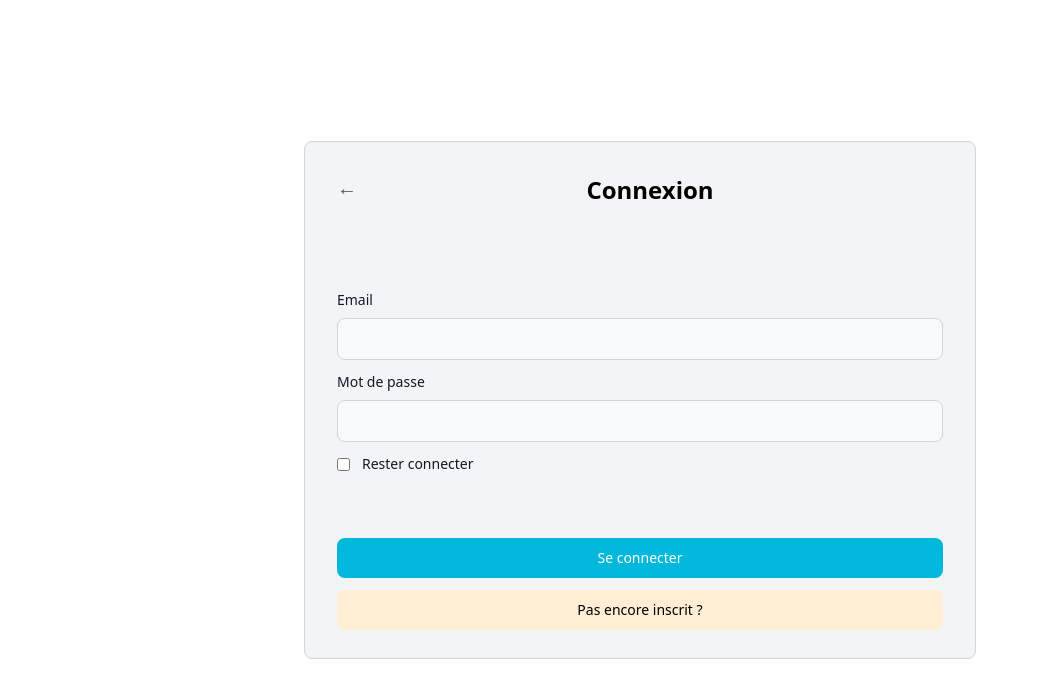
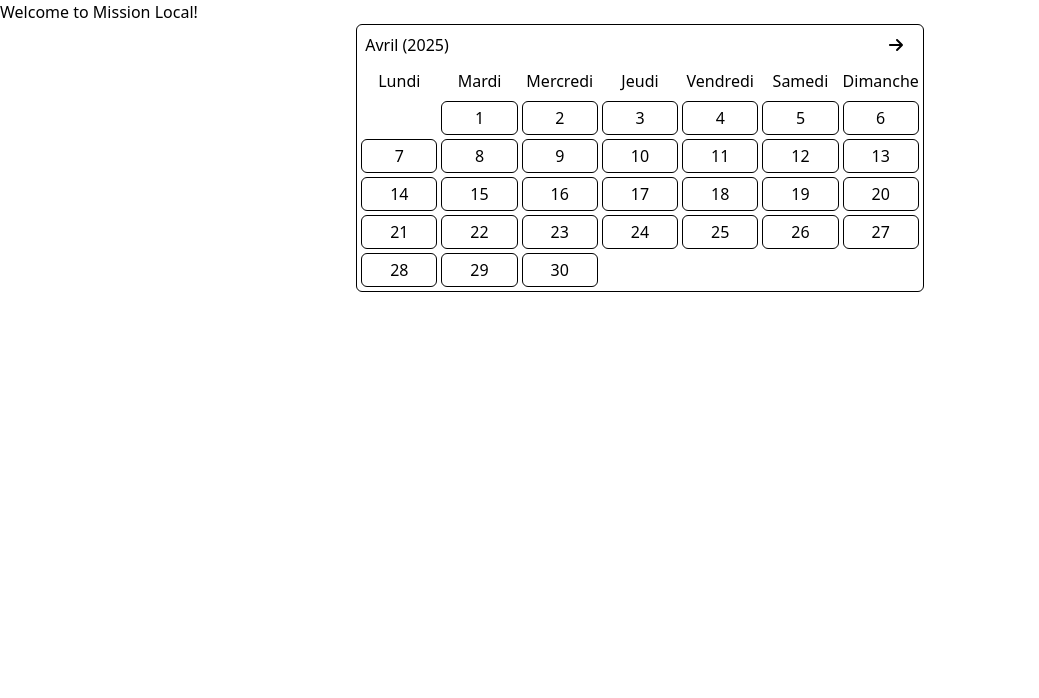
Before and after one commit to Ri7-Mission-Locale/mission-local-frontend, a React (Vite) app: page / in a window 1280 px wide. Before the commit this address led to /login. Shown: the top 698 px of the page, without its empty margins (0-1039 px from the left). Built offline with nearby package versions, Linux system fonts and the light colour scheme.

Commit message:
Starting new callendar

```diff
--- a/src/App.jsx
+++ b/src/App.jsx
@@ -1,4 +1,4 @@
-import { BrowserRouter, Routes, Route, Navigate } from "react-router";
+import { BrowserRouter, Routes, Route } from "react-router";
 import { QueryClient, QueryClientProvider } from "@tanstack/react-query";
 import AdminDashboardPage from "@pages/admin/AdminDashboardPage.jsx";
 import UserManagementPage from "@pages/admin/UserManagementPage.jsx";
@@ -8,6 +8,7 @@ import NewsDetail from "@pages/news/NewsDetail.jsx";
 import NewsAdd from "@pages/news/NewsAdd.jsx";
 import LoginPage from "@pages/authentication/LoginPage.jsx";
 import RegisterPage from "@pages/authentication/RegisterPage.jsx";
+import HomePage from "@pages/home/HomePage.jsx";
 
 const client = new QueryClient();
 
@@ -16,15 +17,19 @@ function App() {
 		<QueryClientProvider client={client}>
 			<BrowserRouter>
 				<Routes>
+					{/* Default Route TODO home */}
+					<Route path="/" element={<HomePage />} />
 
 					{/* Authentication routes */}
 					<Route path="/login" element={<LoginPage />} />
 					<Route path="/register" element={<RegisterPage />} />
 
-
 					{/* Admin Routes */}
 					<Route path="/admin" element={<AdminDashboardPage />} />
-                    <Route path="/admin/users" element={<UserManagementPage />} />
+					<Route
+						path="/admin/users"
+						element={<UserManagementPage />}
+					/>
 
 					{/* User Routes */}
 					<Route path="/user/profil" element={<UserProfil />} />
@@ -33,12 +38,6 @@ function App() {
 					<Route path="/news/list" element={<NewsList />} />
 					<Route path="/news/detail/:id" element={<NewsDetail />} />
 					<Route path="/news/add" element={<NewsAdd />} />
-
-
-                    {/* Default Route TODO home */}
-                    <Route path="/" element={<Navigate to="/login" replace />} />
-                    <Route path="*" element={<Navigate to="/login" replace />} />
-
 				</Routes>
 			</BrowserRouter>
 		</QueryClientProvider>
--- /dev/null
+++ b/src/components/Agenda.jsx
@@ -0,0 +1,87 @@
+import { FaArrowLeft, FaArrowRight } from "react-icons/fa6";
+import { getDaysInMonth, months, weekDays } from "../services/dateUtils";
+import { useState } from "react";
+
+export default function Agenda() {
+	const now = new Date();
+	const [currentDate, setCurrentDate] = useState(now);
+	const daysInMouth = getDaysInMonth(
+		currentDate.getMonth(),
+		currentDate.getFullYear(),
+	);
+
+	const handlePrevMonth = () => {
+		setCurrentDate((prevDate) => {
+			if (!prevDate) return null;
+			const newDate = new Date(prevDate);
+			newDate.setMonth(newDate.getMonth() - 1);
+			return newDate;
+		});
+	};
+
+	const handleNextMonth = () => {
+		setCurrentDate((prevDate) => {
+			if (!prevDate) return null;
+			const newDate = new Date(prevDate);
+			newDate.setMonth(newDate.getMonth() + 1);
+			return newDate;
+		});
+	};
+
+	let startOffset =
+		new Date(
+			currentDate.getFullYear(),
+			currentDate.getMonth(),
+			1,
+		).getDay() - 1;
+	if (startOffset < 0) startOffset = 6;
+
+	return (
+		<div className="border-1 border-black rounded-md w-fit mx-auto">
+			<div className="flex gap-1 items-center justify-end px-2">
+				{currentDate.toISOString().split("T")[0] !==
+					now.toISOString().split("T")[0] && (
+					<button
+						type="button"
+						className="h-10 w-10 flex items-center justify-center"
+						onClick={handlePrevMonth}
+					>
+						<FaArrowLeft />
+					</button>
+				)}
+
+				<p className="w-full">
+					{months[currentDate.getMonth()]} (
+					{currentDate.getFullYear()})
+				</p>
+				<button
+					type="button"
+					className="h-10 w-10 flex items-center justify-center"
+					onClick={handleNextMonth}
+				>
+					<FaArrowRight />
+				</button>
+			</div>
+			<div className="hidden md:grid grid-cols-7 p-1 gap-1 px-1">
+				{weekDays.map((day) => (
+					<div key={day} className="text-center">
+						{day}
+					</div>
+				))}
+			</div>
+			<div className="grid grid-cols-7 p-1 gap-1">
+				{Array.from({ length: startOffset }).map((day, i) => (
+					<div key={day} />
+				))}
+				{daysInMouth.map((day) => (
+					<div
+						key={day}
+						className="flex justify-center items-baseline border-1 border-black rounded-md p-1"
+					>
+						{day.getDate()}
+					</div>
+				))}
+			</div>
+		</div>
+	);
+}
--- /dev/null
+++ b/src/pages/home/HomePage.jsx
@@ -0,0 +1,13 @@
+import Agenda from "@components/Agenda"
+
+export default function HomePage() {
+    return (
+        <>
+            <h1>Welcome to Mission Local!</h1>
+
+            <section>
+           		<Agenda />
+            </section>
+        </>
+    )
+}
--- a/src/pages/user/UserProfil.jsx
+++ b/src/pages/user/UserProfil.jsx
@@ -1,21 +1,22 @@
-import { useState } from "react";
-import { userProfilData } from "@data/userProfilMockData.js";
 import Input from "@components/inputs/Input.jsx";
 import Button from "@components/Button.jsx";
 import FileInput from "@components/inputs/FileInput.jsx";
+import { useId, useState } from "react";
+import { userProfilData } from "@data/userProfilMockData.js";
 
 export default function UserProfil() {
 	const profil = userProfilData;
 	const [isEditing, setIsEditing] = useState(false);
+	const dateInputId = useId();
+	const phoneInputId = useId();
 
 	const [formData, setFormData] = useState({
 		birth_date: profil.birth_date.split("T")[0],
 		phone: profil.phone,
 	});
 
-
 	function handleChange(e) {
-    setFormData({ ...formData, [e.target.name]: e.target.value })
+		setFormData({ ...formData, [e.target.name]: e.target.value });
 	}
 
 	function handleClick() {
@@ -44,7 +45,7 @@ export default function UserProfil() {
 					{isEditing ? (
 						<Input
 							type="date"
-              id="birth_date"
+							id={dateInputId}
 							name="birth_date"
 							className=" m-auto   "
 							onChange={handleChange}
@@ -62,7 +63,7 @@ export default function UserProfil() {
 					{isEditing ? (
 						<Input
 							type="number"
-              id="phone"
+							id={phoneInputId}
 							name="phone"
 							className="w-[80%] m-auto"
 							value={formData.phone}
@@ -80,10 +81,15 @@ export default function UserProfil() {
 					color="text-white"
 					type={"button"}
 					onClick={handleClick}
-        >{isEditing ? "Valider" : "Modifier"}</Button>
+				>
+					{isEditing ? "Valider" : "Modifier"}
+				</Button>
 
 				<div className="bg-white w-[80%] rounded-2xl flex flex-col gap-3 pt-4 pb-4">
-          <FileInput label={"Dossier inscription"} className={'w-[80%] m-auto'} />
+					<FileInput
+						label={"Dossier inscription"}
+						className={"w-[80%] m-auto"}
+					/>
 				</div>
 			</div>
 		</article>
--- /dev/null
+++ b/src/services/dateUtils.js
@@ -0,0 +1,14 @@
+export const months = ['Janvier', 'Février', 'Mars', 'Avril', 'Mai', 'Juin', 'Juillet', 'Août', 'Septembre', 'Octobre', 'Novembre', 'Décembre'];
+export const weekDays = ['Lundi', 'Mardi', 'Mercredi', 'Jeudi', 'Vendredi', 'Samedi', 'Dimanche'];
+
+export const getDaysInMonth = (month, year) => {
+  const date = new Date(year, month, 1);
+  const days = [];
+
+  while (date.getMonth() === month) {
+      days.push(new Date(date));
+      date.setDate(date.getDate() + 1);
+  }
+
+  return days;
+};
```
Also changed, not shown: src/pages/home/Home.jsx (deleted, +0 -8 lines). Lines whose indentation alone changed are shown as unchanged.
